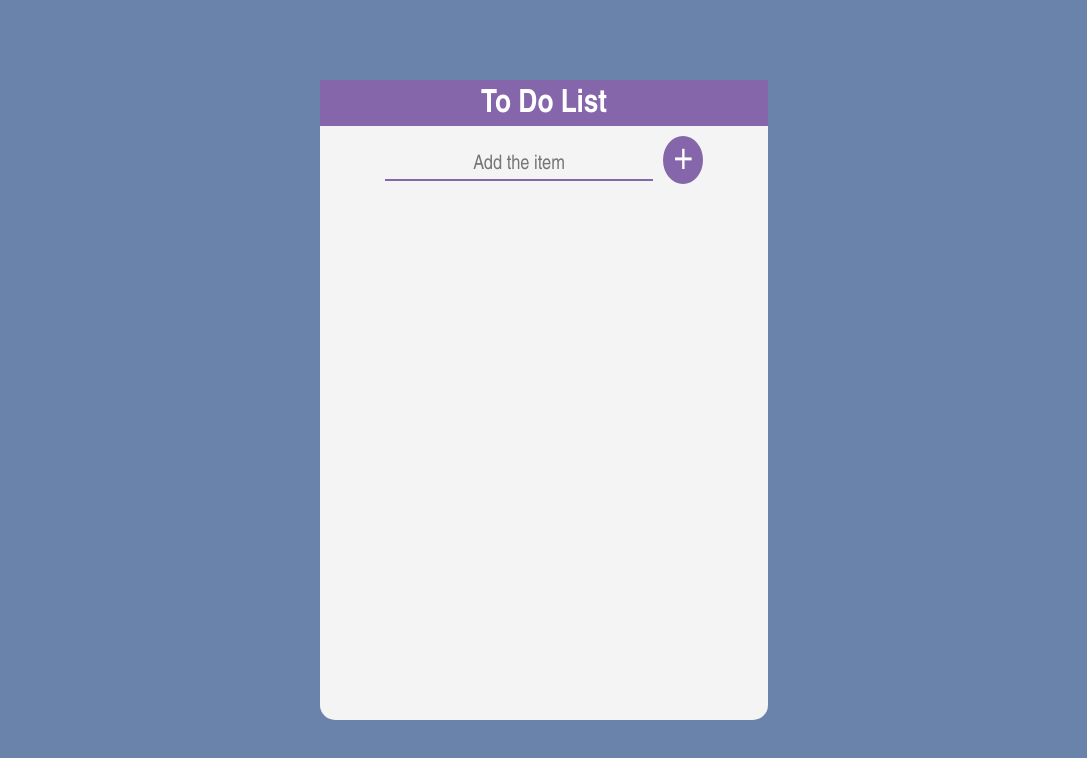
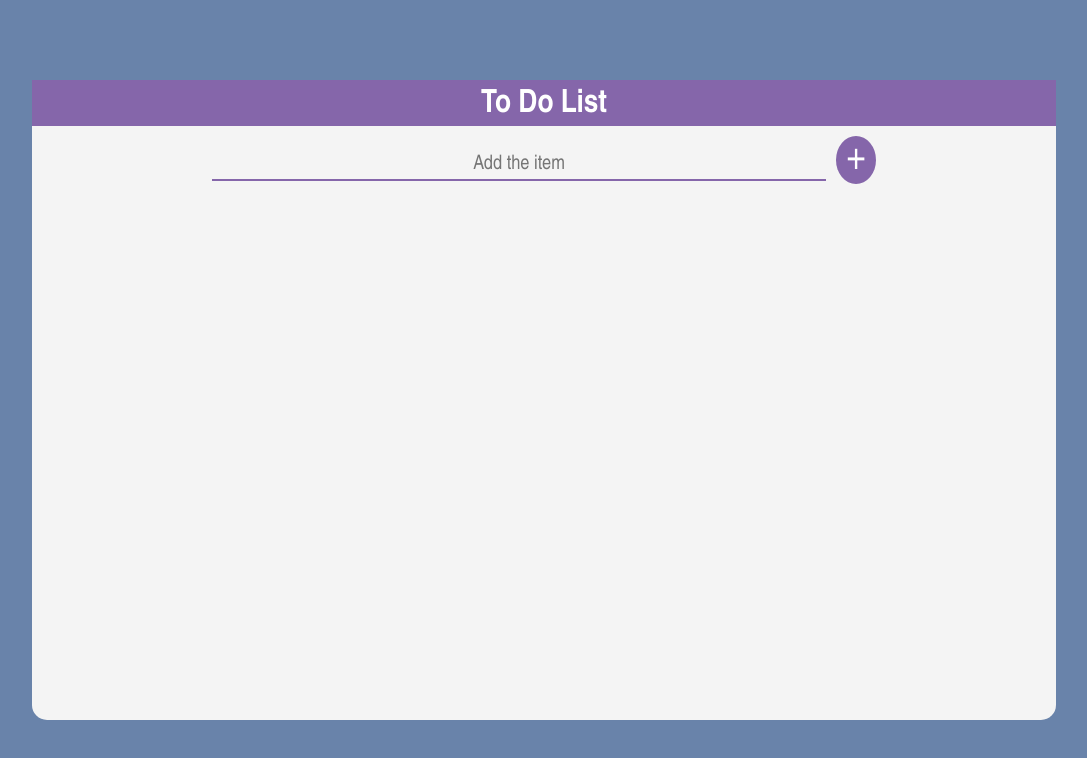
Before and after one commit to Pratham-Sehgal/ToDo-List, a React (Create React App) app: page / in a window 1280 px wide. Shown: the top 758 px of the page, without its empty margins (96-1183 px from the left). Built offline with nearby package versions, Linux system fonts and the light colour scheme.

Commit message:
Update index.css

```diff
--- a/src/index.css
+++ b/src/index.css
@@ -14,7 +14,7 @@ justify-content: center;
 align-items: center; text-align: center;
 }
 .center{
-width: 35%;
+width: 80%;
 height: 80vh;
 /* background: #f9d89c; * */
  background-color: #f4f4f4;
```
